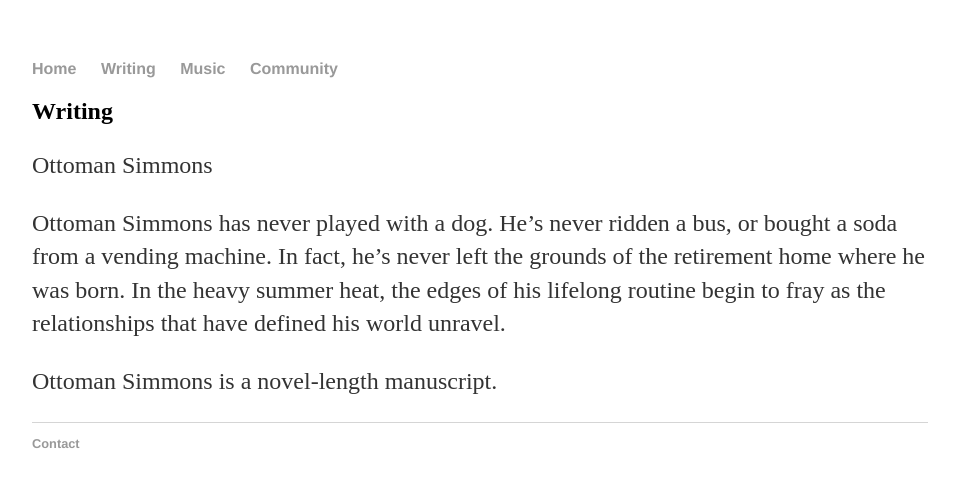
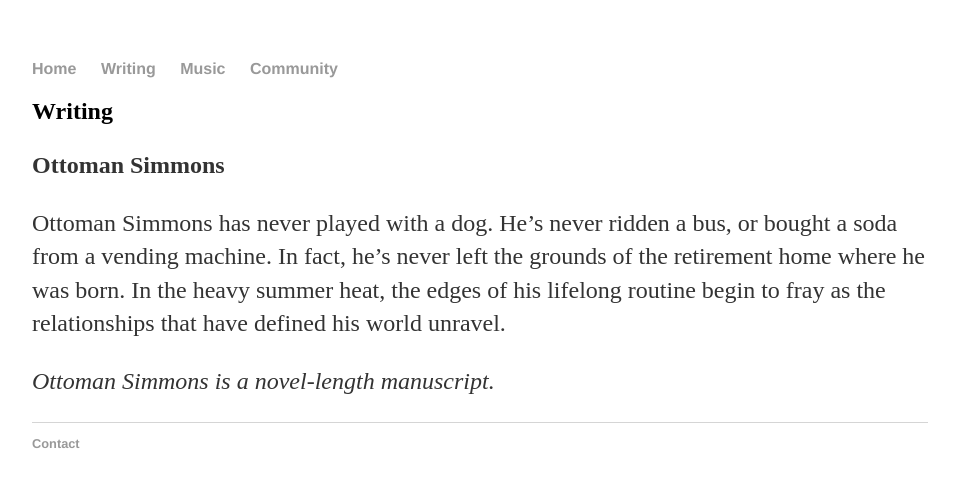
Before and after one commit to chmatie925/chmatie925.github.io, a Jekyll site: the page built from writing.md, in a window 1280 px wide. Shown: the top 487 px of the page, without its empty margins (160-1115 px from the left). Built offline with Jekyll 4.4.1, drawn with Linux system fonts in a browser that asks for light colours; our own code applies the rules of GitHub Pages for plain Markdown files.

```diff
--- a/writing.md
+++ b/writing.md
@@ -1,7 +1,7 @@
 ## Writing
 
-Ottoman Simmons
+<b>Ottoman Simmons</b>
 
-Ottoman Simmons has never played with a dog. He’s never ridden a bus, or bought a soda from a vending machine. In fact, he’s never left the grounds of the retirement home where he was born. In the heavy summer heat, the edges of his lifelong routine begin to fray as the relationships that have defined his world unravel.
+<p>Ottoman Simmons has never played with a dog. He’s never ridden a bus, or bought a soda from a vending machine. In fact, he’s never left the grounds of the retirement home where he was born. In the heavy summer heat, the edges of his lifelong routine begin to fray as the relationships that have defined his world unravel.</p>
 
-Ottoman Simmons is a novel-length manuscript.
+<p><i>Ottoman Simmons is a novel-length manuscript.</i></p>
```
